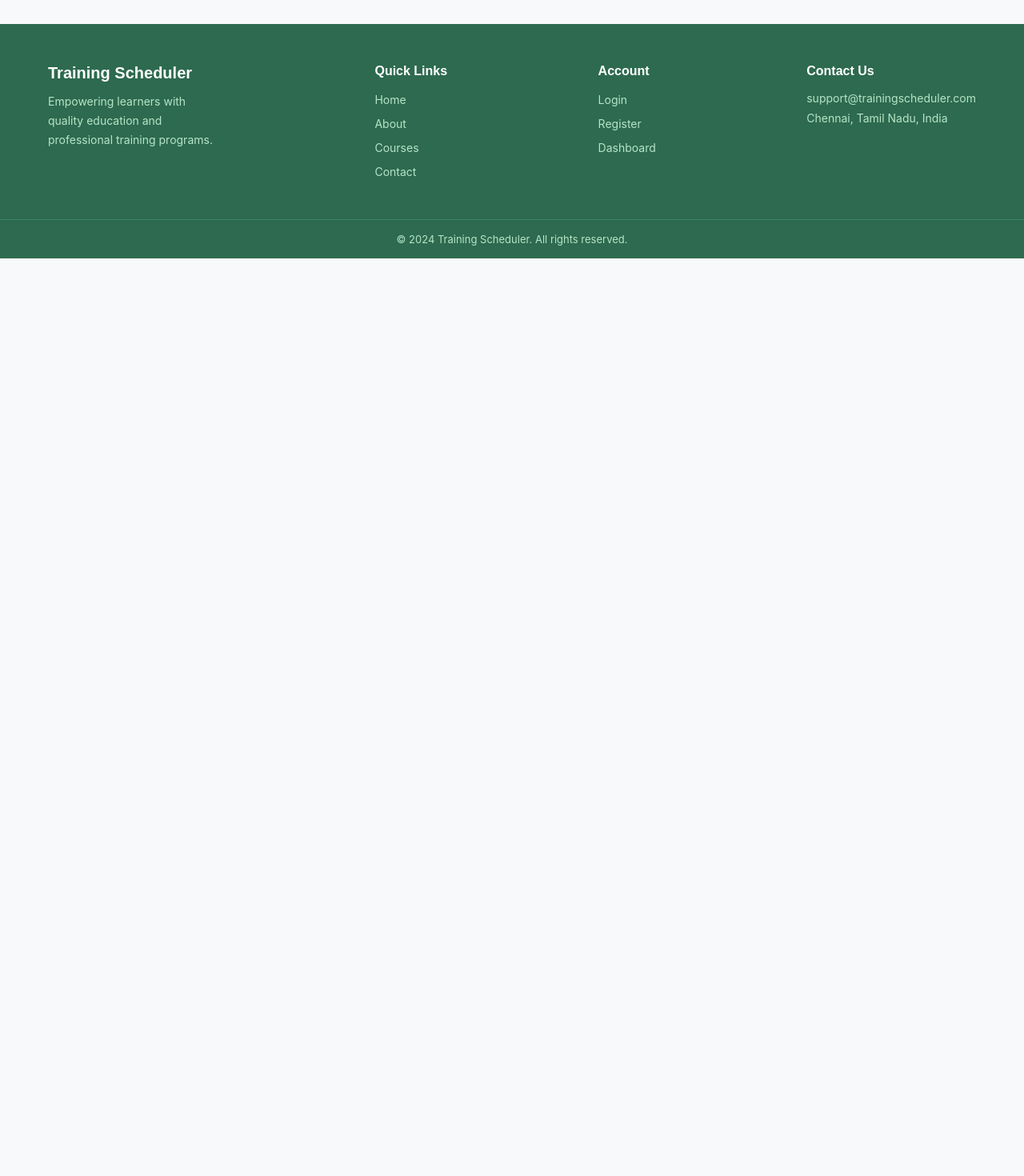
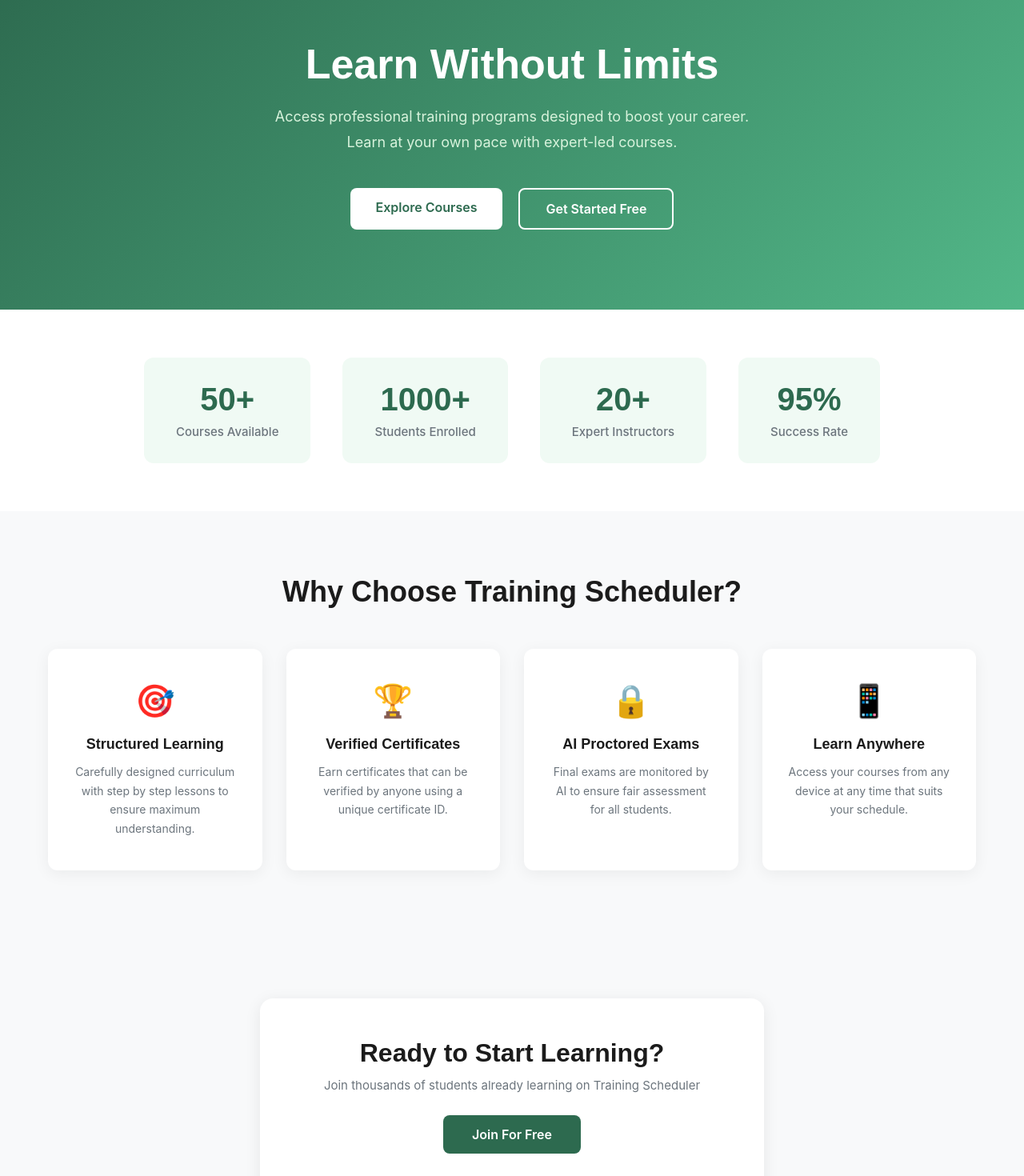
Before and after one commit to Harihp1906/training-scheduler, a React (Create React App) app: page / in a window 1280 px wide. Shown: the part 120-1590 px from the top of the page at 80% size. Before the commit the page ends 800 px from the top, so only its background shows below. Built offline with nearby package versions, Linux system fonts and the light colour scheme.

Commit message:
Added Home page with Hero, Stats, Features and CTA sections

```diff
--- a/src/pages/public/Home.jsx
+++ b/src/pages/public/Home.jsx
@@ -1,9 +1,80 @@
-import React from 'react'
+import { Link } from 'react-router-dom';
+import '../styles/public/Home.css';
 
 const Home = () => {
   return (
-    <div>Home</div>
-  )
+    <div className="home">
+
+      {/* Hero Section */}
+      <section className="hero">
+        <div className="hero-content">
+          <h1>Learn Without Limits</h1>
+          <p>Access professional training programs designed to boost your career. Learn at your own pace with expert-led courses.</p>
+          <div className="hero-buttons">
+            <Link to="/courses" className="btn-primary">Explore Courses</Link>
+            <Link to="/register" className="btn-secondary">Get Started Free</Link>
+          </div>
+        </div>
+      </section>
+
+      {/* Stats Section */}
+      <section className="stats">
+        <div className="stat-card">
+          <h2>50+</h2>
+          <p>Courses Available</p>
+        </div>
+        <div className="stat-card">
+          <h2>1000+</h2>
+          <p>Students Enrolled</p>
+        </div>
+        <div className="stat-card">
+          <h2>20+</h2>
+          <p>Expert Instructors</p>
+        </div>
+        <div className="stat-card">
+          <h2>95%</h2>
+          <p>Success Rate</p>
+        </div>
+      </section>
+
+      {/* Features Section */}
+      <section className="features">
+        <h2 className="section-title">Why Choose Training Scheduler?</h2>
+        <div className="features-grid">
+          <div className="feature-card">
+            <div className="feature-icon">🎯</div>
+            <h3>Structured Learning</h3>
+            <p>Carefully designed curriculum with step by step lessons to ensure maximum understanding.</p>
+          </div>
+          <div className="feature-card">
+            <div className="feature-icon">🏆</div>
+            <h3>Verified Certificates</h3>
+            <p>Earn certificates that can be verified by anyone using a unique certificate ID.</p>
+          </div>
+          <div className="feature-card">
+            <div className="feature-icon">🔒</div>
+            <h3>AI Proctored Exams</h3>
+            <p>Final exams are monitored by AI to ensure fair assessment for all students.</p>
+          </div>
+          <div className="feature-card">
+            <div className="feature-icon">📱</div>
+            <h3>Learn Anywhere</h3>
+            <p>Access your courses from any device at any time that suits your schedule.</p>
+          </div>
+        </div>
+      </section>
+
+      {/* CTA Section */}
+<section className="cta">
+  <div className="cta-box">
+    <h2>Ready to Start Learning?</h2>
+    <p>Join thousands of students already learning on Training Scheduler</p>
+    <Link to="/register" className="btn-primary">Join For Free</Link>
+  </div>
+</section>
+
+    </div>
+  );
 }
 
-export default Home
+export default Home;
--- a/src/pages/styles/public/Home.css
+++ b/src/pages/styles/public/Home.css
@@ -0,0 +1,189 @@
+/* ==================== HOME PAGE ==================== */
+
+.home {
+  background-color: var(--background);
+}
+
+/* ==================== HERO SECTION ==================== */
+.hero {
+  background: linear-gradient(135deg, #2D6A4F, #52B788);
+  padding: 100px 60px;
+  text-align: center;
+  color: var(--white);
+}
+
+.hero-content h1 {
+  font-size: 52px;
+  font-weight: 800;
+  margin-bottom: 20px;
+  color: var(--white);
+}
+
+.hero-content p {
+  font-size: 18px;
+  max-width: 600px;
+  margin: 0 auto 40px;
+  color: #d8f3dc;
+  line-height: 1.8;
+}
+
+.hero-buttons {
+  display: flex;
+  gap: 20px;
+  justify-content: center;
+}
+
+.btn-primary {
+  background-color: var(--white);
+  color: var(--primary);
+  padding: 14px 32px;
+  border-radius: 8px;
+  font-weight: 600;
+  font-size: 16px;
+  transition: all 0.3s;
+  display: inline-block;
+}
+
+.btn-primary:hover {
+  background-color: #d8f3dc;
+}
+
+.btn-secondary {
+  background-color: transparent;
+  color: var(--white);
+  padding: 14px 32px;
+  border-radius: 8px;
+  font-weight: 600;
+  font-size: 16px;
+  border: 2px solid var(--white);
+  transition: all 0.3s;
+  display: inline-block;
+}
+
+.btn-secondary:hover {
+  background-color: var(--white);
+  color: var(--primary);
+}
+
+/* ==================== STATS SECTION ==================== */
+.stats {
+  display: flex;
+  justify-content: center;
+  gap: 40px;
+  padding: 60px;
+  background-color: var(--white);
+}
+
+.stat-card {
+  text-align: center;
+  padding: 30px 40px;
+  border-radius: 12px;
+  background-color: #f0faf4;
+  min-width: 160px;
+}
+
+.stat-card h2 {
+  font-size: 40px;
+  font-weight: 800;
+  color: var(--primary);
+  margin-bottom: 8px;
+}
+
+.stat-card p {
+  font-size: 15px;
+  color: var(--grey);
+  font-weight: 500;
+}
+
+/* ==================== FEATURES SECTION ==================== */
+.features {
+  padding: 80px 60px;
+  background-color: var(--background);
+  text-align: center;
+}
+
+.section-title {
+  font-size: 36px;
+  font-weight: 700;
+  color: var(--dark);
+  margin-bottom: 50px;
+}
+
+.features-grid {
+  display: grid;
+  grid-template-columns: repeat(4, 1fr);
+  gap: 30px;
+  max-width: 1200px;
+  margin: 0 auto;
+}
+
+.feature-card {
+  background-color: var(--white);
+  padding: 40px 30px;
+  border-radius: 12px;
+  box-shadow: 0 4px 20px rgba(0,0,0,0.06);
+  transition: transform 0.3s;
+}
+
+.feature-card:hover {
+  transform: translateY(-6px);
+}
+
+.feature-icon {
+  font-size: 40px;
+  margin-bottom: 20px;
+}
+
+.feature-card h3 {
+  font-size: 18px;
+  font-weight: 600;
+  margin-bottom: 12px;
+  color: var(--dark);
+}
+
+.feature-card p {
+  font-size: 14px;
+  color: var(--grey);
+  line-height: 1.7;
+}
+
+/* ==================== CTA SECTION ==================== */
+.cta {
+  background-color: var(--background);
+  padding: 80px 60px;
+  text-align: center;
+}
+
+.cta-box {
+  background-color: var(--white);
+  display: inline-block;
+  padding: 50px 80px;
+  border-radius: 16px;
+  box-shadow: 0 4px 20px rgba(0,0,0,0.08);
+}
+
+.cta-box h2 {
+  font-size: 32px;
+  font-weight: 700;
+  color: var(--dark);
+  margin-bottom: 12px;
+}
+
+.cta-box p {
+  font-size: 15px;
+  color: var(--grey);
+  margin-bottom: 28px;
+}
+
+.cta-box .btn-primary {
+  background-color: var(--primary);
+  color: var(--white);
+  padding: 14px 36px;
+  border-radius: 8px;
+  font-weight: 600;
+  font-size: 16px;
+}
+
+.cta-box .btn-primary:hover {
+  background-color: var(--primary-light);
+}
```
